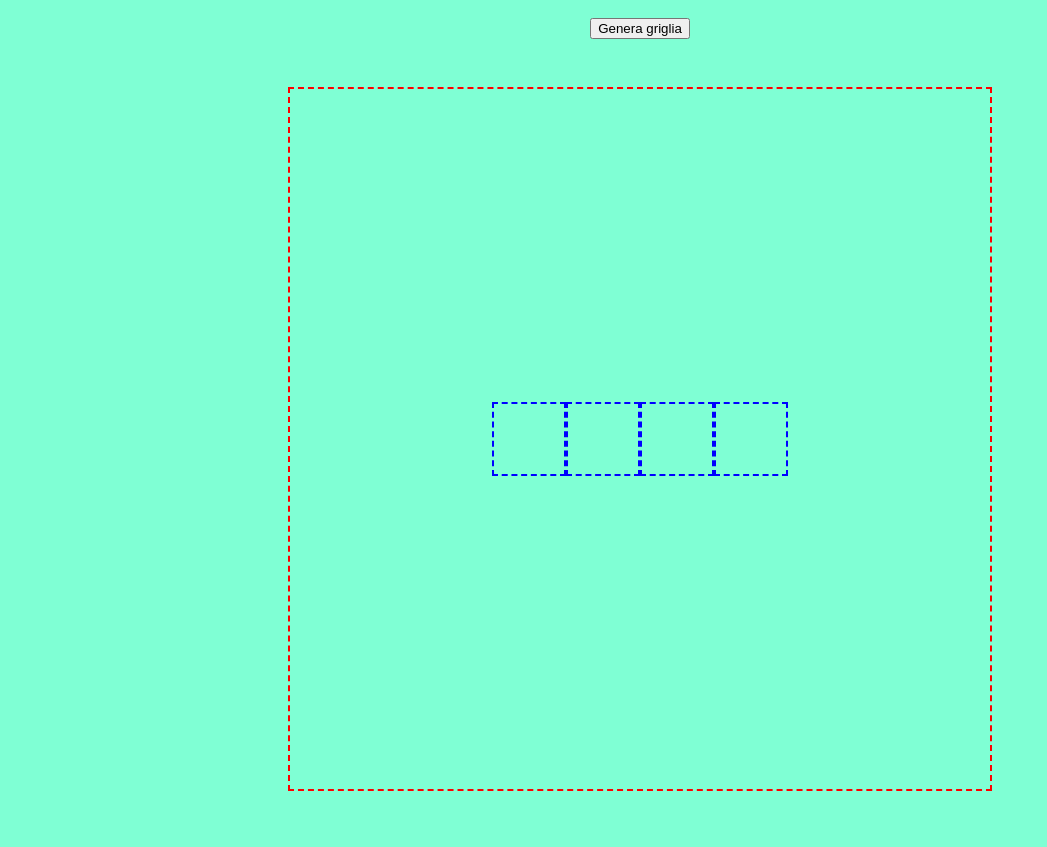
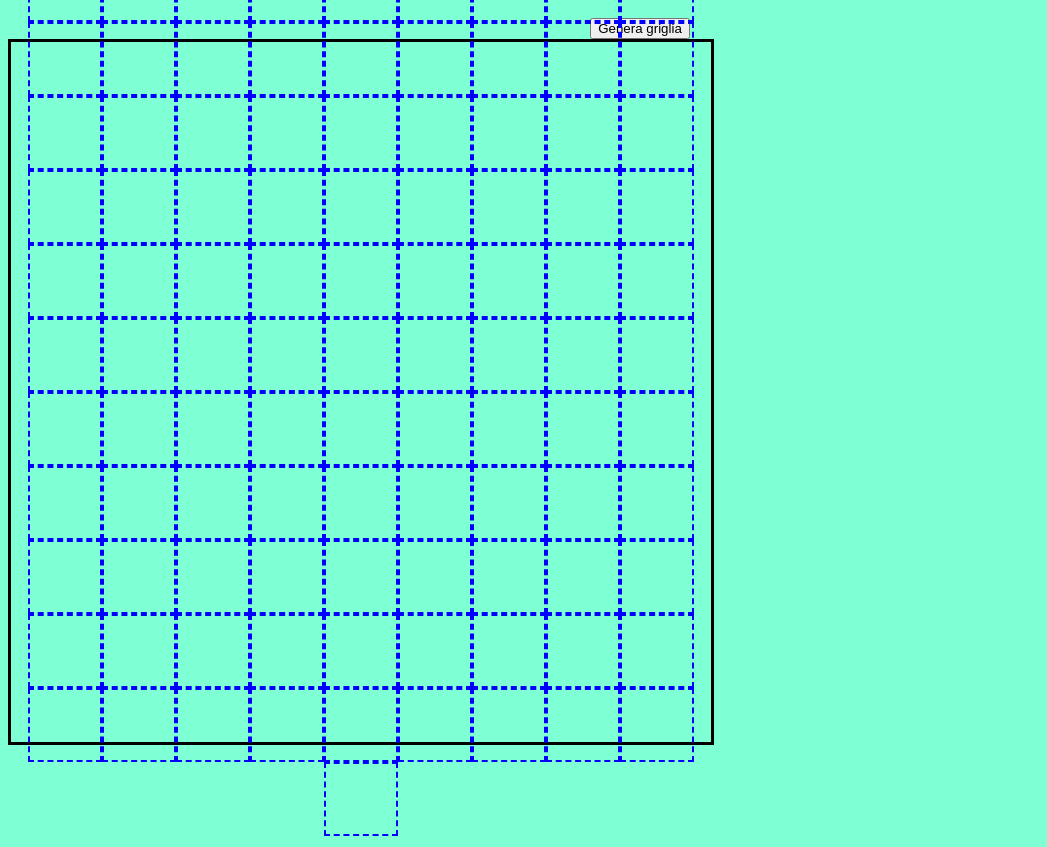
Before and after one commit to azizafarooq/js-campominato-grid, a plain HTML site: page index.html in a window 1280 px wide. Both pictures are taken after a click on the button "Genera griglia". Shown: the whole page, without its empty margins (0-1047 px from the left). Drawn offline with Linux system fonts and the light colour scheme.

Commit message:
feat: css

```diff
--- a/css/style.css
+++ b/css/style.css
@@ -25,6 +25,7 @@ button{
     justify-content: center;
     align-content: center;
     flex-wrap: wrap;
+    border: 3px solid black;
 }
 
 .box{
--- a/index.html
+++ b/index.html
@@ -9,14 +9,12 @@
 </head>
 <body>
     <button  id="button">Genera griglia</button>
-    <div class="wrapper">
-        <div class="grid-container  bordered">
-            <div class="box"></div>
-            <div class="box"></div>
-            <div class="box"></div>
+    <div id="wrapper"></div>
+<!--
+        <div class="grid-container">
             <div class="box"></div>
         </div>
-    </div>
+    </div> -->
 
 
     </div>
--- a/js/main.js
+++ b/js/main.js
@@ -0,0 +1,18 @@
+const button = document.getElementById('button');
+const wrapper = document.getElementById('wrapper');
+
+button.addEventListener('click', generateGrid);
+
+function generateGrid() {
+    let grid = document.createElement('div');
+    grid.className = 'grid-container';
+
+    for (let i = 0; i < 100; i++) {
+        const box = document.createElement('div');
+        box.className = 'box';
+        grid.appendChild(box);
+    }
+
+    wrapper.appendChild(grid);
+    return grid;
+}
```
